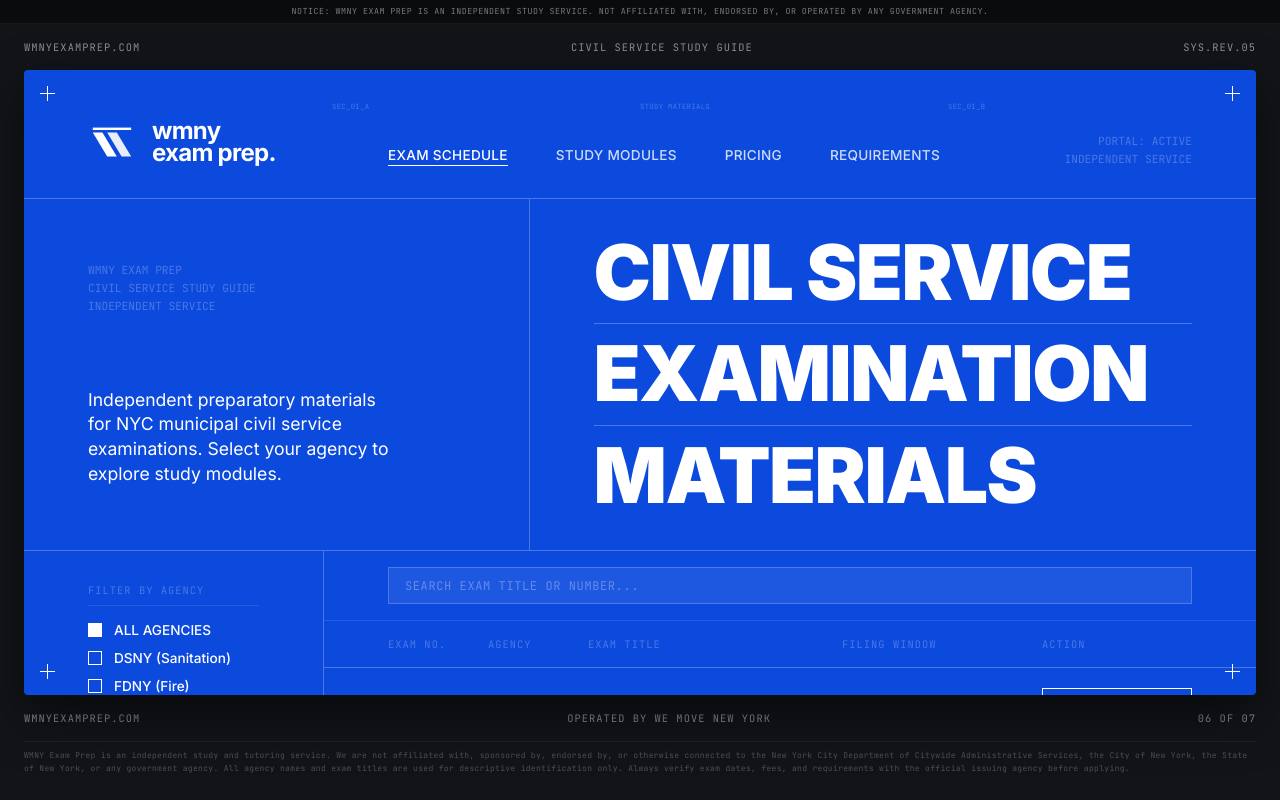
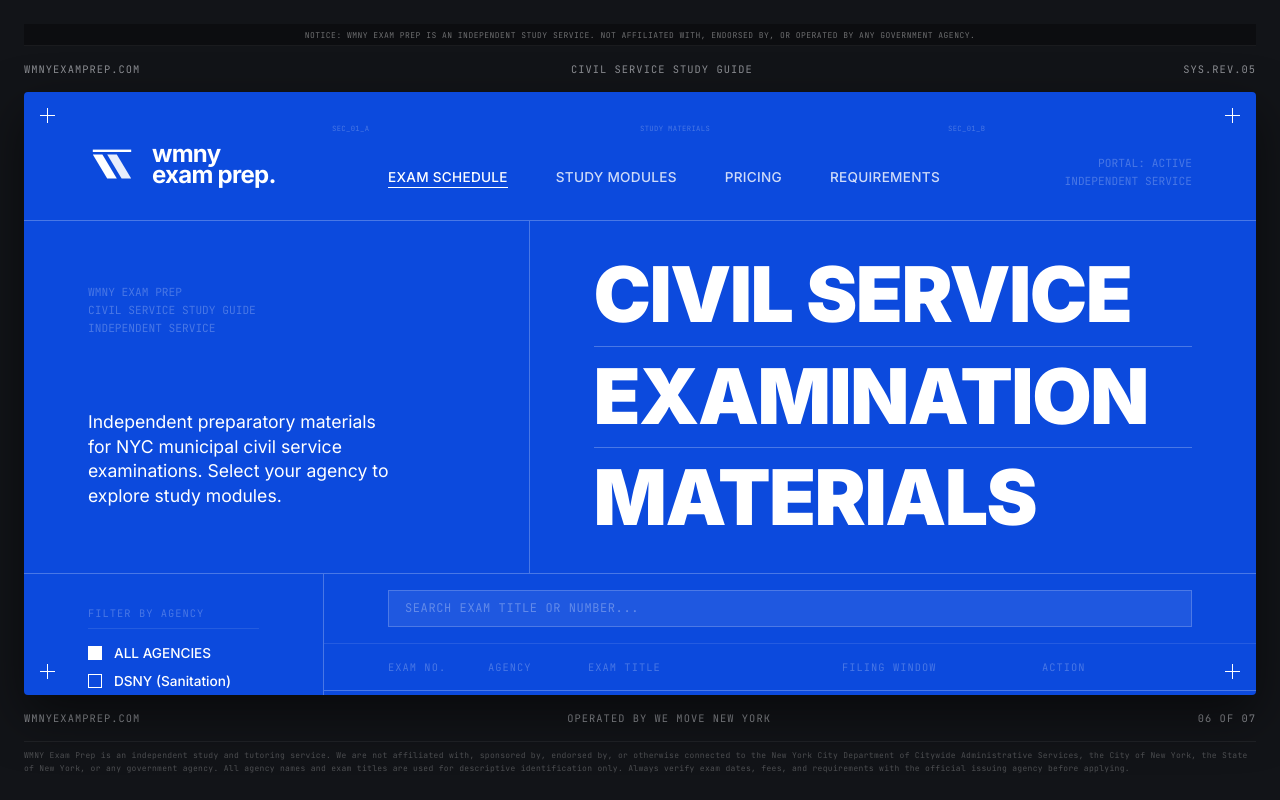
Before and after one commit to wemovenewyork/wmnyexamprep, a plain HTML site: page index.html in a window 1280 px wide. Drawn offline with Linux system fonts and the light colour scheme.

Commit message:
Fix scrolling: restore original body/system-frame flex layout

```diff
--- a/index.html
+++ b/index.html
@@ -26,17 +26,19 @@
             font-family: var(--font-sans);
             height: 100vh;
             display: flex;
-            flex-direction: column;
+            align-items: center;
+            justify-content: center;
             overflow: hidden;
+            padding: 1.5rem;
         }
 
         .disclaimer-banner {
-            background: rgba(0,0,0,0.45);
+            background: rgba(0,0,0,0.35);
             border-bottom: 1px solid rgba(255,255,255,0.06);
-            padding: 0.4rem 1.5rem;
+            padding: 0.35rem 0;
             font-family: var(--font-mono);
-            font-size: 0.52rem;
-            color: rgba(255,255,255,0.45);
+            font-size: 0.5rem;
+            color: rgba(255,255,255,0.4);
             text-align: center;
             letter-spacing: 0.06em;
             text-transform: uppercase;
@@ -44,15 +46,12 @@
         }
 
         .system-frame {
-            flex: 1;
-            min-height: 0;
             width: 100%;
             max-width: 1600px;
-            margin: 0 auto;
+            height: 100%;
             display: flex;
             flex-direction: column;
             position: relative;
-            padding: 0 1.5rem 1.5rem 1.5rem;
         }
 
         .frame-bar {
@@ -413,9 +412,8 @@
     </style>
 </head>
 <body>
-<div class="disclaimer-banner">NOTICE: WMNY Exam Prep is an independent study service. Not affiliated with, endorsed by, or operated by any government agency.</div>
-
 <div class="system-frame">
+    <div class="disclaimer-banner">NOTICE: WMNY Exam Prep is an independent study service. Not affiliated with, endorsed by, or operated by any government agency.</div>
     <div class="frame-bar">
         <span>WMNYEXAMPREP.COM</span>
         <span>CIVIL SERVICE STUDY GUIDE</span>
```
